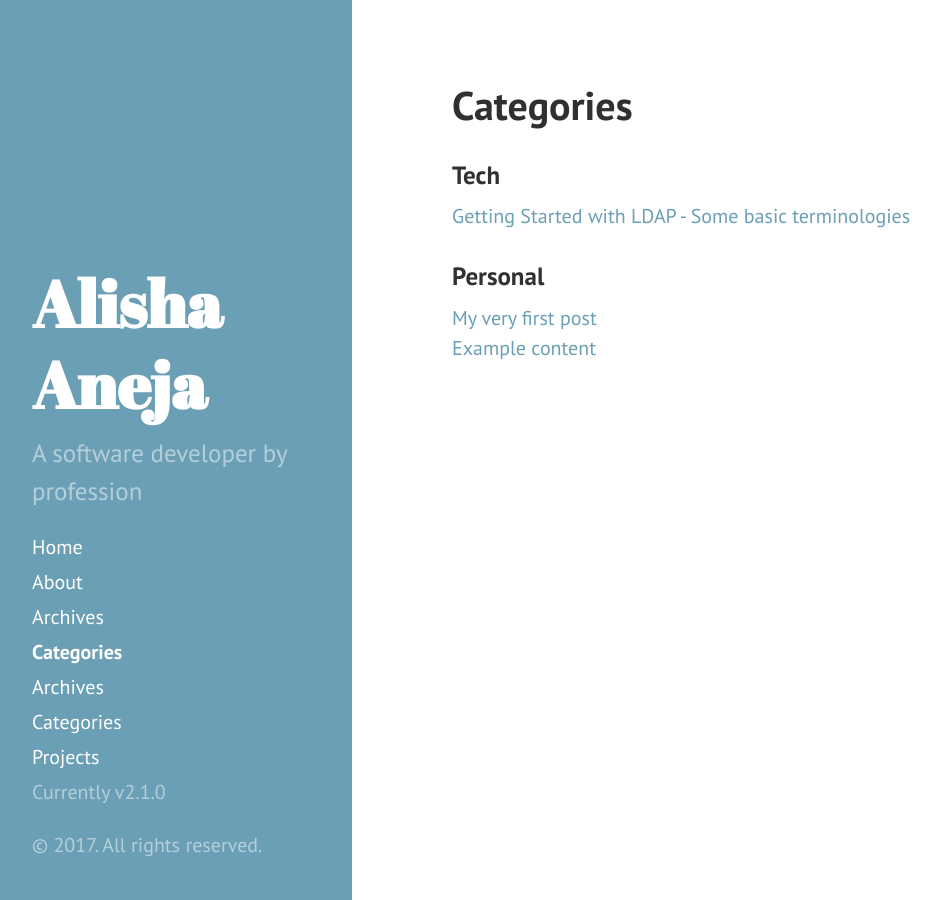
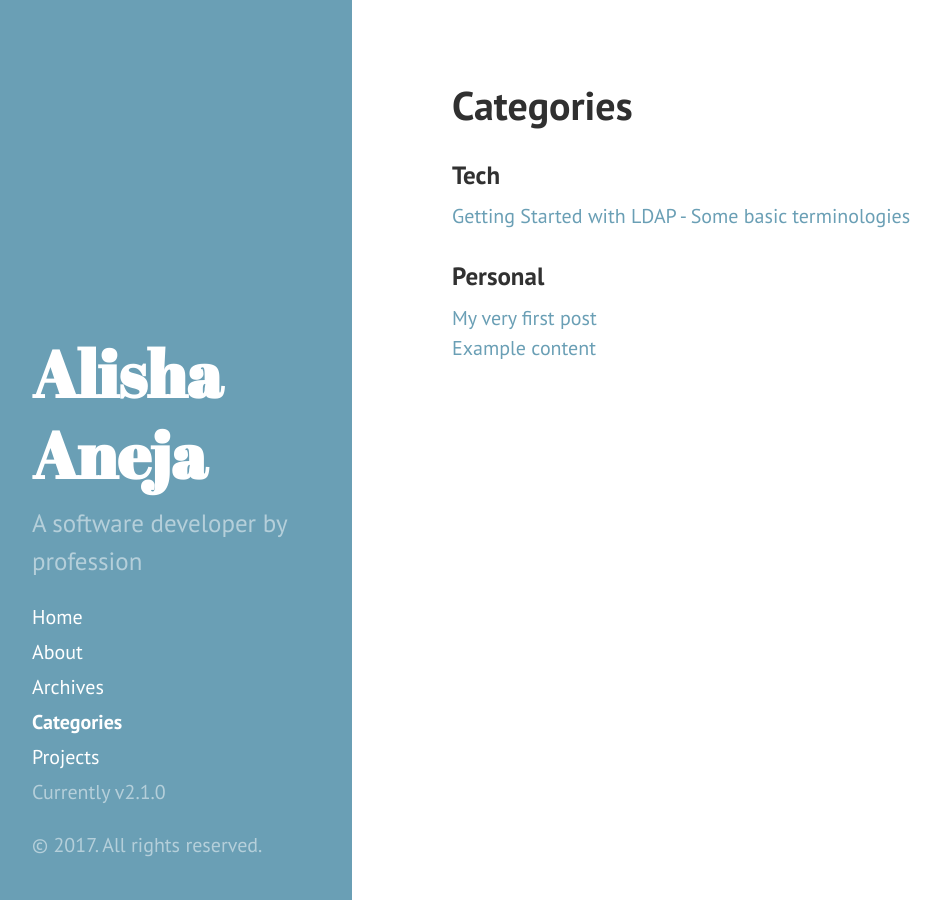
Before and after one commit to alisha17/alisha17.github.io, a Jekyll site: the page built from categories.html, in a window 1280 px wide. Shown: the whole page, without its empty margins (8-949 px from the left). Built offline with Jekyll 4.4.1, drawn with Linux system fonts in a browser that asks for light colours; Markdown is read by kramdown in place of the engine named in the settings.

Commit message:
Sidebar error testing!

```diff
--- a/_includes/sidebar.html
+++ b/_includes/sidebar.html
@@ -26,8 +26,6 @@
         {% endif %}
       {% endfor %}
 
-      <a class="sidebar-nav-item" href="{{ site.github.repo }}/archive/v{{ site.version }}.zip">Archives</a>
-      <a class="sidebar-nav-item" href="{{ site.github.repo }}/archive/v{{ site.version }}.zip">Categories</a>
 
       <a class="sidebar-nav-item" href="{{ site.github.repo }}/archive/v{{ site.version }}.zip">Projects</a>
       <span class="sidebar-nav-item">Currently v{{ site.version }}</span>
--- a/categories.html
+++ b/categories.html
@@ -16,7 +16,7 @@ title: Categories
     <a name="{{ category_name | slugize }}"></a>
     {% for post in site.categories[category_name] %}
     <article class="archive-item">
-      <span><a href="{{ site.baseurl }}{{ post.url }}">{{post.title}}</a></span>
+      <span><a href="{{ "/" | relative_url }}{{ post.url }}">{{post.title}}</a></span>
     </article>
     {% endfor %}
   </div>
```
Also changed, not shown: 9 other files.
